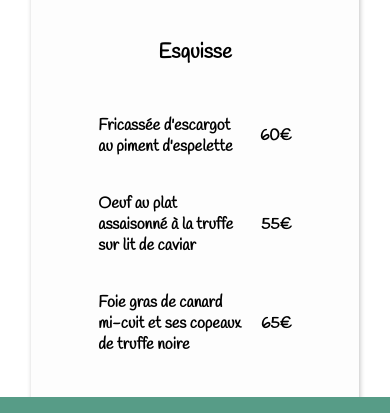
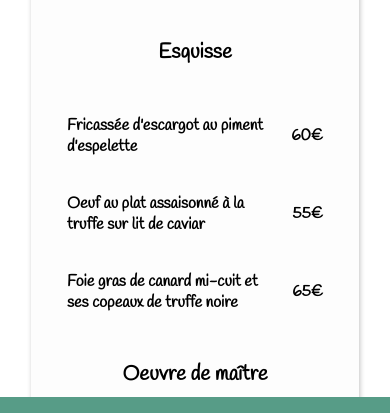
Before and after one commit to alexandre-morgan/openclassrooms-projet3, a website: page pages/la-palette-du-gout.html in a window 390 px wide. Shown: the part 351-764 px from the top of the page. Drawn offline with Linux system fonts and the light colour scheme.

Commit message:
Changing menu width for 100% when little screen

```diff
--- a/scss/2-utils/_mixins.scss
+++ b/scss/2-utils/_mixins.scss
@@ -13,6 +13,9 @@
 @mixin dishes-layout{
     margin:auto;
     width: 80%;
+    @media (max-width:960px){
+        width: 100%;
+    }
 }
 
 /* General properties for triangles for underline animation of card 2 */
```
Also changed, not shown: css/prefixed/style.css, css/style.css, 1 other file.
